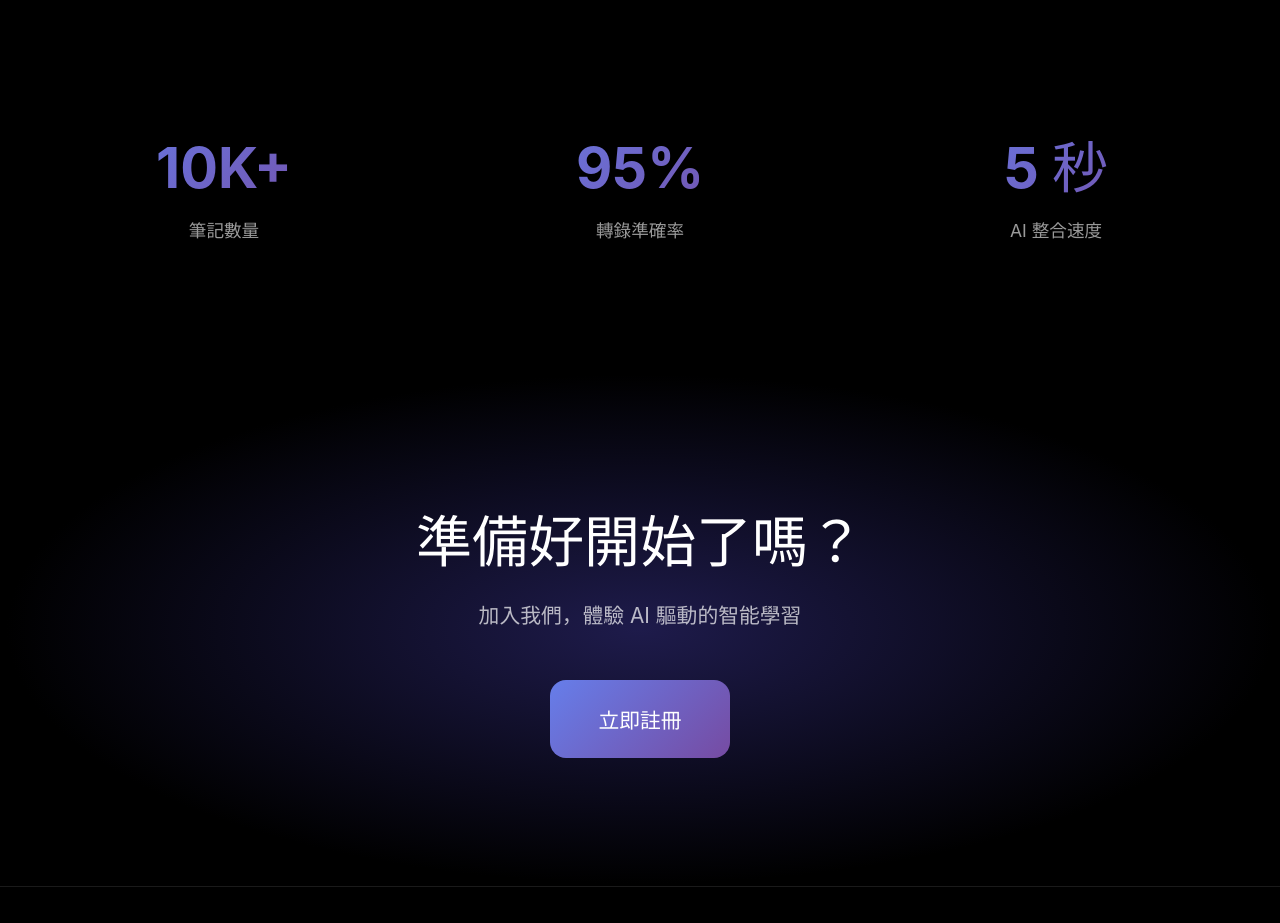
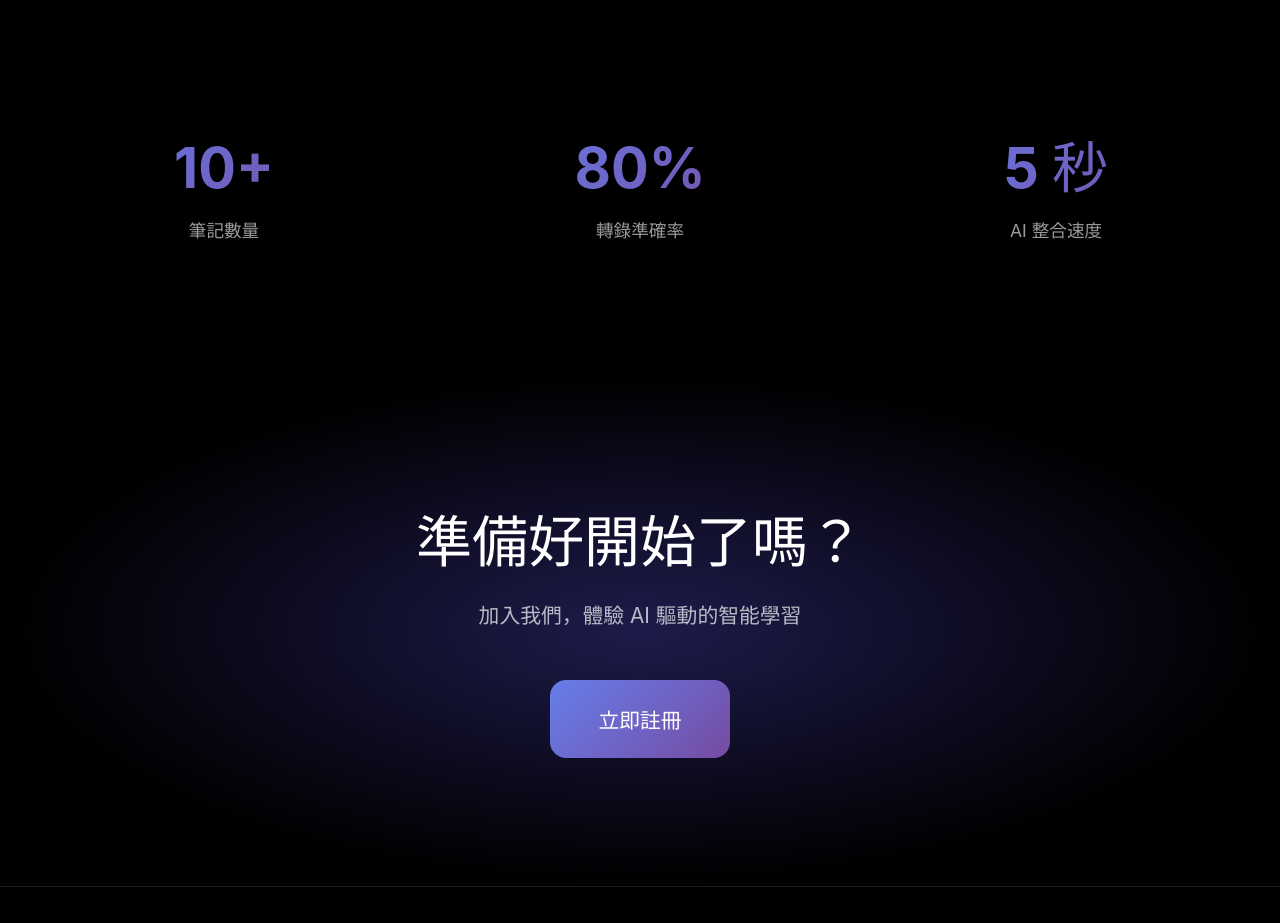
Before and after one commit to ueser-furina/noote_website, a Vue app in the folder frontend/Noote/: page / in a window 1280 px wide. Shown: the part 1540-2463 px from the top of the page. Built offline with nearby package versions, Linux system fonts and the light colour scheme; no server answers.

Commit message:
v1.2
final version

```diff
--- a/frontend/Noote/src/views/Home.vue
+++ b/frontend/Noote/src/views/Home.vue
@@ -207,11 +207,11 @@ function getParticleStyle(_index: number) {
     <section class="stats">
       <div class="stats-content">
         <div class="stat-item">
-          <div class="stat-number">10K+</div>
+          <div class="stat-number">10+</div>
           <div class="stat-label">筆記數量</div>
         </div>
         <div class="stat-item">
-          <div class="stat-number">95%</div>
+          <div class="stat-number">80%</div>
           <div class="stat-label">轉錄準確率</div>
         </div>
         <div class="stat-item">
```
